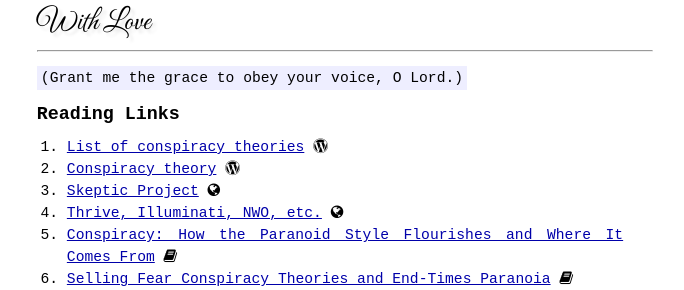
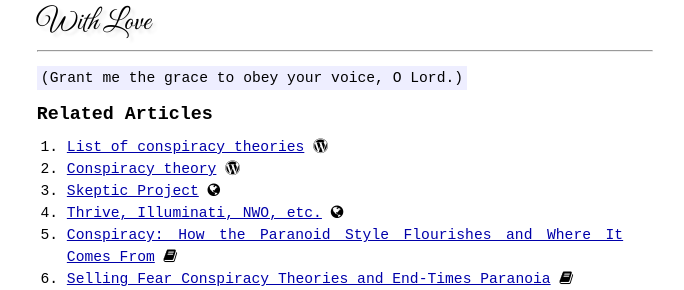
Before and after one commit to afrikatoliek/afrikatoliek.github.io, a Jekyll site: the page built from _posts/2014-12-15-conspiracy-theories.md, in a window 1280 px wide. Shown: the part 959-1249 px from the top of the page, without its empty margins (295-979 px from the left). Built offline with Jekyll 4.4.1, drawn with Linux system fonts in a browser that asks for light colours; nearby versions of some CDN libraries; some web fonts are replaced; Markdown is read by kramdown in place of the engine named in the settings.

Commit message:
Title adjustment.

```diff
--- a/_posts/2014-12-15-conspiracy-theories.md
+++ b/_posts/2014-12-15-conspiracy-theories.md
@@ -32,8 +32,8 @@ The Kingdom of God is here now, clearly visible and universal. A *city set on a
 
 `(Grant me the grace to obey your voice, O Lord.)`
 
-Reading Links
---------------------
+Related Articles
+-----------------------
 
 1. [List of conspiracy theories](http://en.wikipedia.org/wiki/List_of_conspiracy_theories) <i class="fa fa-wordpress"></i>
 1. [Conspiracy theory](http://en.wikipedia.org/wiki/Conspiracy_theory) <i class="fa fa-wordpress"></i>
```
